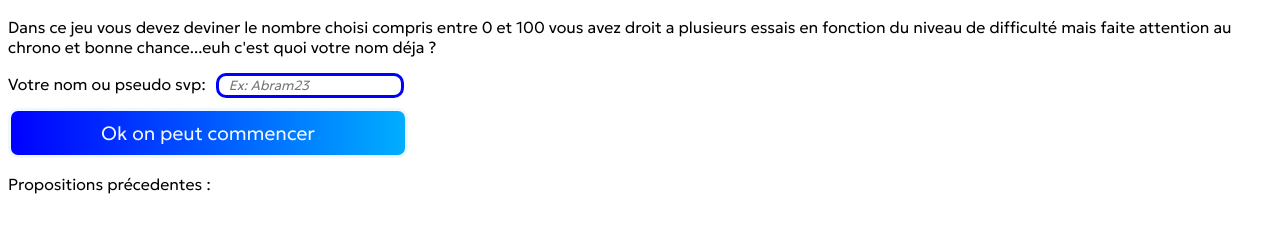
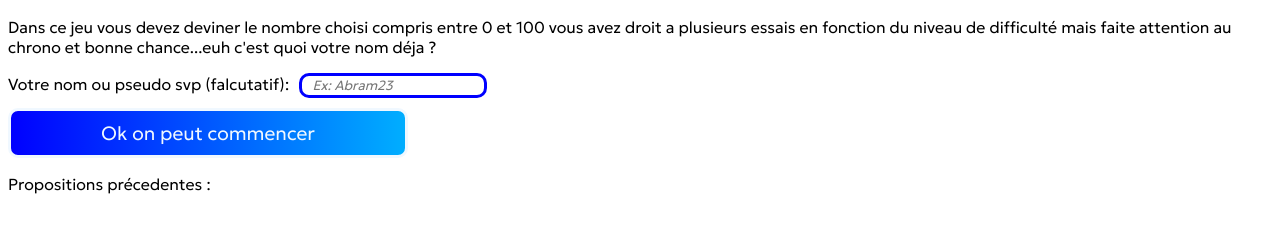
Before and after one commit to Abrahamtiecs/RandomGuess, a plain HTML site: page index.html in a window 1280 px wide. Shown: the part 116-348 px from the top of the page. Drawn offline with Linux system fonts and the light colour scheme.

Commit message:
Update index.html

```diff
--- a/index.html
+++ b/index.html
@@ -24,7 +24,7 @@
             mais faite attention au chrono et bonne chance...euh c'est quoi votre nom déja ?
         </p>
         <form action="" method="get">
-            <label for="pseudo">Votre nom ou pseudo svp:</label><input type="text" placeholder="Ex: Abram23" id="pseudo">
+            <label for="pseudo">Votre nom ou pseudo svp (falcutatif):</label><input type="text" placeholder="Ex: Abram23" id="pseudo">
         </form>
         <button id="validButton">Ok on peut commencer</button>
         <div id="conteneur">
```
